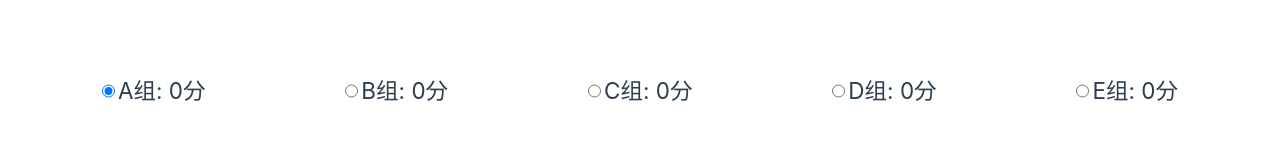
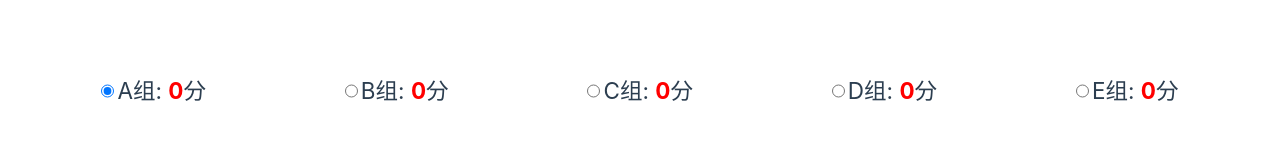
Before and after one commit to jaimly/choose-word, a Vue app: page / in a window 1280 px wide. Shown: the top 163 px of the page. Built offline with nearby package versions, Linux system fonts and the light colour scheme.

Commit message:
修改样式

```diff
--- a/src/App.vue
+++ b/src/App.vue
@@ -96,23 +96,23 @@ function handlerLocalScores (data) {
     <div class="score">
       <div>
         <input type="radio" id="scoreA" name="scores" v-model="scoreChecked" value='scoreA' />
-        <h2 for="scoreA">{{'A组: '+scoreA+'分'}}</h2>
+        <h2 for="scoreA">A组: <span>{{scoreA}}</span>分</h2>
       </div>
       <div>
         <input type="radio" id="scoreB" name="scores" v-model="scoreChecked" value='scoreB' />
-        <h2 for="scoreB">{{'B组: '+scoreB+'分'}}</h2>
+        <h2 for="scoreB">B组: <span>{{scoreB}}</span>分</h2>
       </div>
       <div>
         <input type="radio" id="scoreC" name="scores" v-model="scoreChecked" value='scoreC' />
-        <h2 for="scoreC">{{'C组: '+scoreC+'分'}}</h2>
+        <h2 for="scoreC">C组: <span>{{scoreC}}</span>分</h2>
       </div>
       <div>
         <input type="radio" id="scoreD" name="scores" v-model="scoreChecked" value='scoreD' />
-        <h2 for="scoreD">{{'D组: '+scoreD+'分'}}</h2>
+        <h2 for="scoreD">D组: <span>{{scoreD}}</span>分</h2>
       </div>
       <div>
         <input type="radio" id="scoreE" name="scores" v-model="scoreChecked" value='scoreE' />
-        <h2 for="scoreE">{{'E组: '+scoreE+'分'}}</h2>
+        <h2 for="scoreE">E组: <span>{{scoreE}}</span>分</h2>
       </div>
     </div>
     <h1>{{ word }}</h1>
@@ -151,6 +151,11 @@ main {
   display: flex;
   flex-direction: row;
   gap: 3px;
+}
+
+.score h2 span {
+  color: red;
+  font-weight: bold;
 }
 
 .foot {
```
